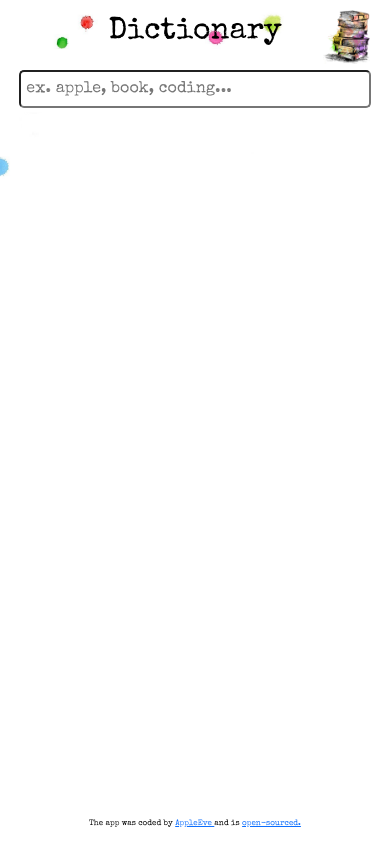
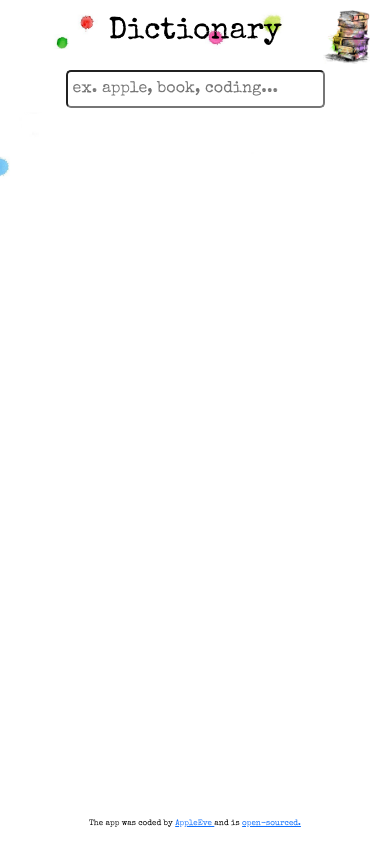
Before and after one commit to AppleEve/Dictionary_React_App, a React (Create React App) app: page / in a window 390 px wide. Built offline with nearby package versions, Linux system fonts and the light colour scheme.

Commit message:
Fixing a styling bug

```diff
--- a/src/DictionarySearch.css
+++ b/src/DictionarySearch.css
@@ -14,6 +14,6 @@
 
 @media (max-width: 576px) {
   .DictionarySearch .form input {
-    width: 95%;
+    width: 70%;
   }
 }
```
